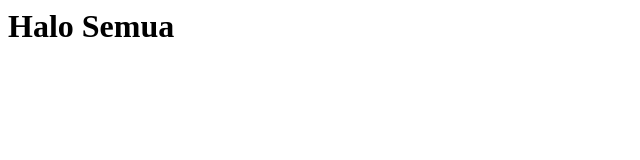
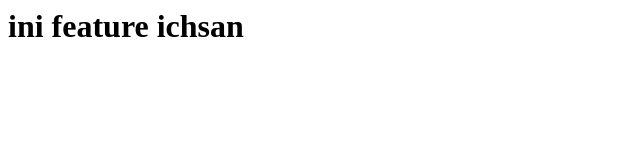
Before and after one commit to ichsan777/binar-frontend, a plain HTML site: page index.html in a window 1280 px wide. Shown: the whole page, without its empty margins (0-640 px from the left). Drawn offline with Linux system fonts and the light colour scheme.

Commit message:
feature ichsan selesai

```diff
--- a/index.html
+++ b/index.html
@@ -6,6 +6,6 @@
     <title>Document</title>
   </head>
   <body>
-    <h1>Halo Semua</h1>
+    <h1>ini feature ichsan</h1>
   </body>
 </html>
```
